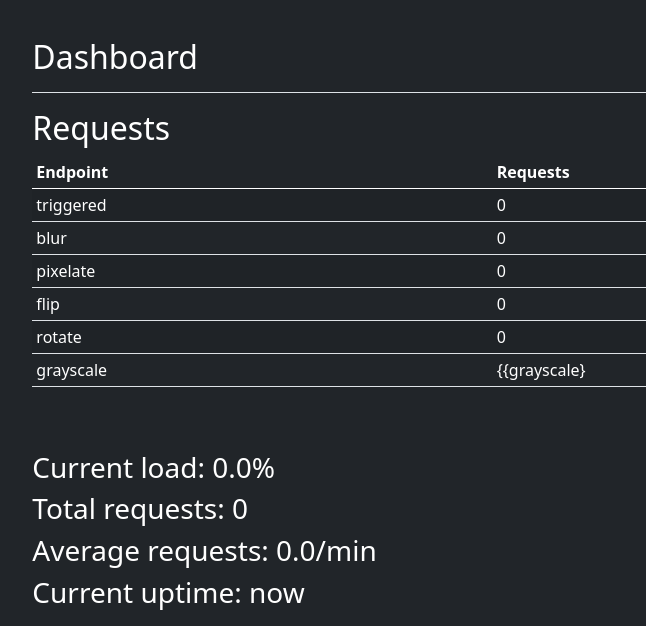
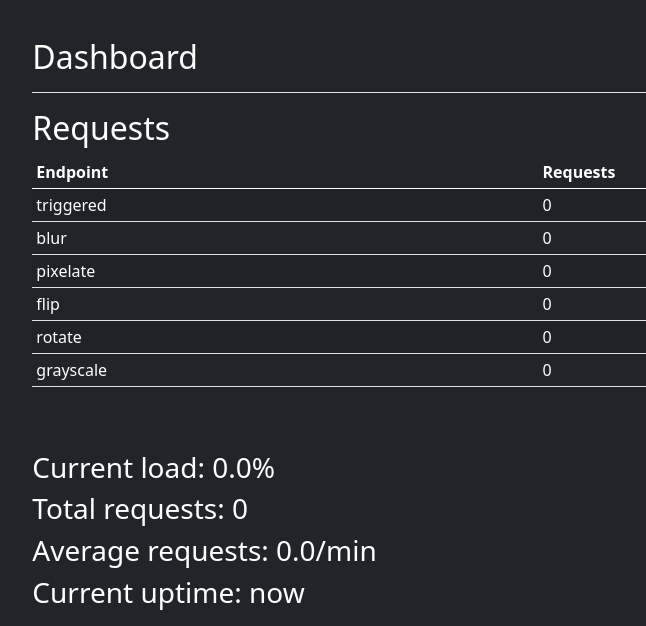
Before and after one commit to hyssedev/something-api, a Django app: page /dashboard/ in a window 1280 px wide. Shown: the part 74-700 px from the top of the page, without its empty margins (205-851 px from the left). Run offline with Django 3.2, Linux system fonts and the light colour scheme; the visitor is signed in with stand-in values (Sample User, id 1); data that the repository does not hold is empty.

Commit message:
variable fix in dashboard

```diff
--- a/api/templates/dashboard.html
+++ b/api/templates/dashboard.html
@@ -37,7 +37,7 @@
                 </tr>
                 <tr>
                     <td class="text-white">grayscale</td>
-                    <td class="text-white">{{grayscale}</td>
+                    <td class="text-white">{{grayscale}}</td>
                 </tr>
             </tbody>
         </table>
```
